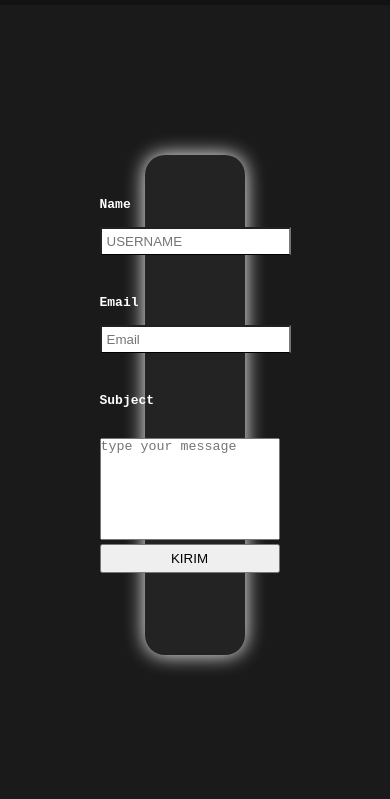
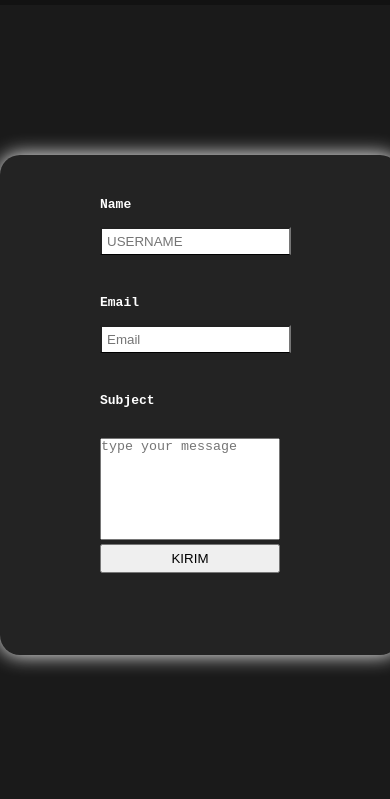
Before and after one commit to ZAKYVANGOBEL15/Portofolio, a plain HTML site: page contact.html in a window 390 px wide. Shown: the part 45-844 px from the top of the page. Drawn offline with Linux system fonts and the light colour scheme.

Commit message:
style.css
Signed-off-by: Zaky <145343615+ZAKYVANGOBEL15@users.noreply.github.com>

```diff
--- a/style.css
+++ b/style.css
@@ -274,11 +274,7 @@ textarea {
     margin: 200px auto;
     height: 500px;
     align-items: center;
-    background-color: #232323;
     justify-content: center;
-    width: 100px;
-    border-radius: 20px;
-    box-shadow: 0 0 20px 0 white;
     display: flex;
   }
 }
```
